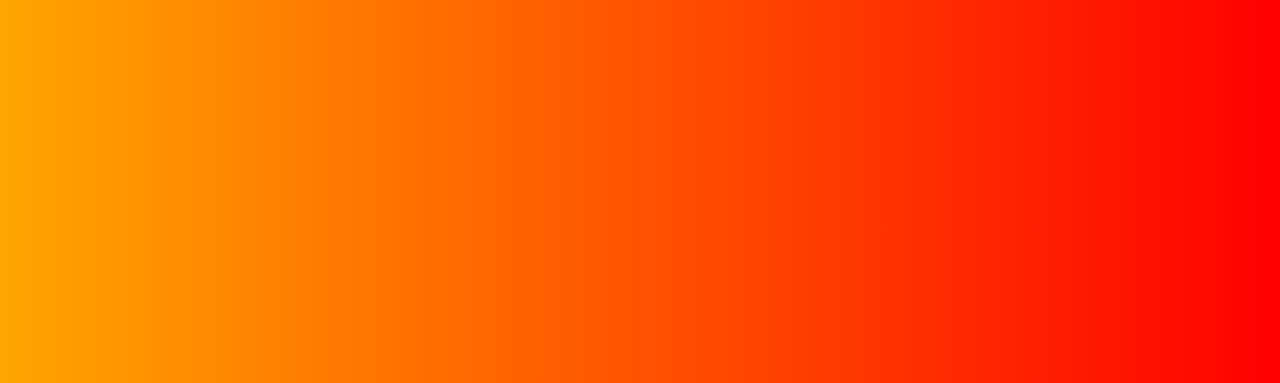
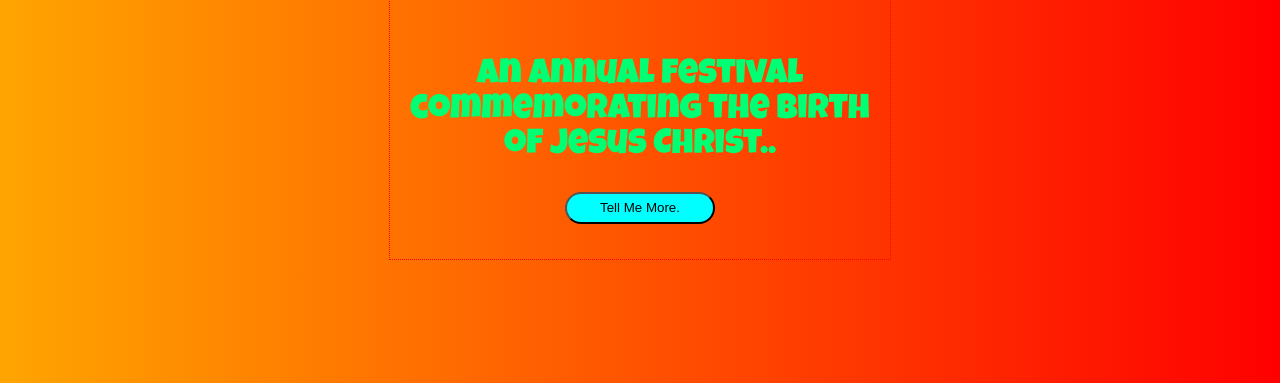
Before and after one commit to kris1412/xmas, a plain HTML site: page index.html in a window 1280 px wide. Shown: the part 417-800 px from the top of the page. Drawn offline with Linux system fonts and the light colour scheme; a web font is replaced by a local one.

Commit message:
Add files via upload

```diff
--- a/index.html
+++ b/index.html
@@ -34,7 +34,20 @@
    <input onclick="randomTxtt();" type="button" value="Randomizo!">
 
 
+
+
    <input onclick="quiz();" type="button" value="Tell me a joke!">
+
+
+<br><br><br>
+
+
+   <div class="story">
+
+    <h2>What's Christmas?</h2><br>
+    <h2>An Annual festival commemorating the birth of Jesus Christ..</h2>
+    <input onclick="tellMeMore();" type="button" value="Tell Me More.">
+   </div>
 </body>
 </html>
 
@@ -44,6 +57,10 @@
 var text = "It's a good day truly, but every day you should be happy..!"
 var textt = "Merry christmas! Have a good day."
 var texttt = "I'll make you chin chin today."
+
+function tellMeMore(){
+    alert("Christmas is celebrated to remember the birth of Jesus Christ, who Christians believe is the Son of God. The name 'Christmas' comes from the Mass of Christ (or Jesus). A Mass service (which is sometimes called Communion or Eucharist) is where Christians remember that Jesus died for us and then came back to life. Merry Christmas!!");
+}
 
 function textWorks(){
 alert(text);
--- a/style.css
+++ b/style.css
@@ -65,3 +65,12 @@ h2{
       border-radius:30px;
 
   }
+
+  .story {
+      border: 1.5px dotted red;
+      width:500px;
+      height:340px;
+      display:block;
+      margin-left:auto;
+      margin-right:auto;
+  }
```
